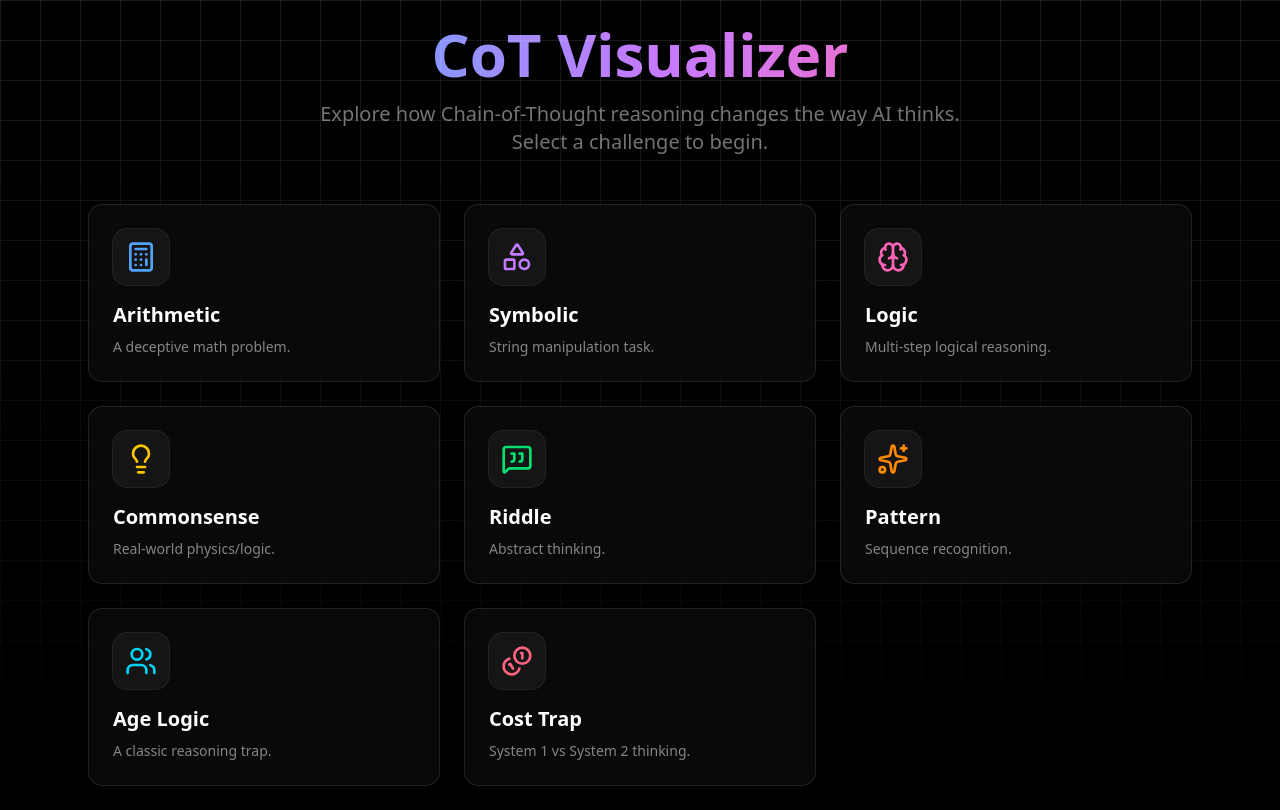
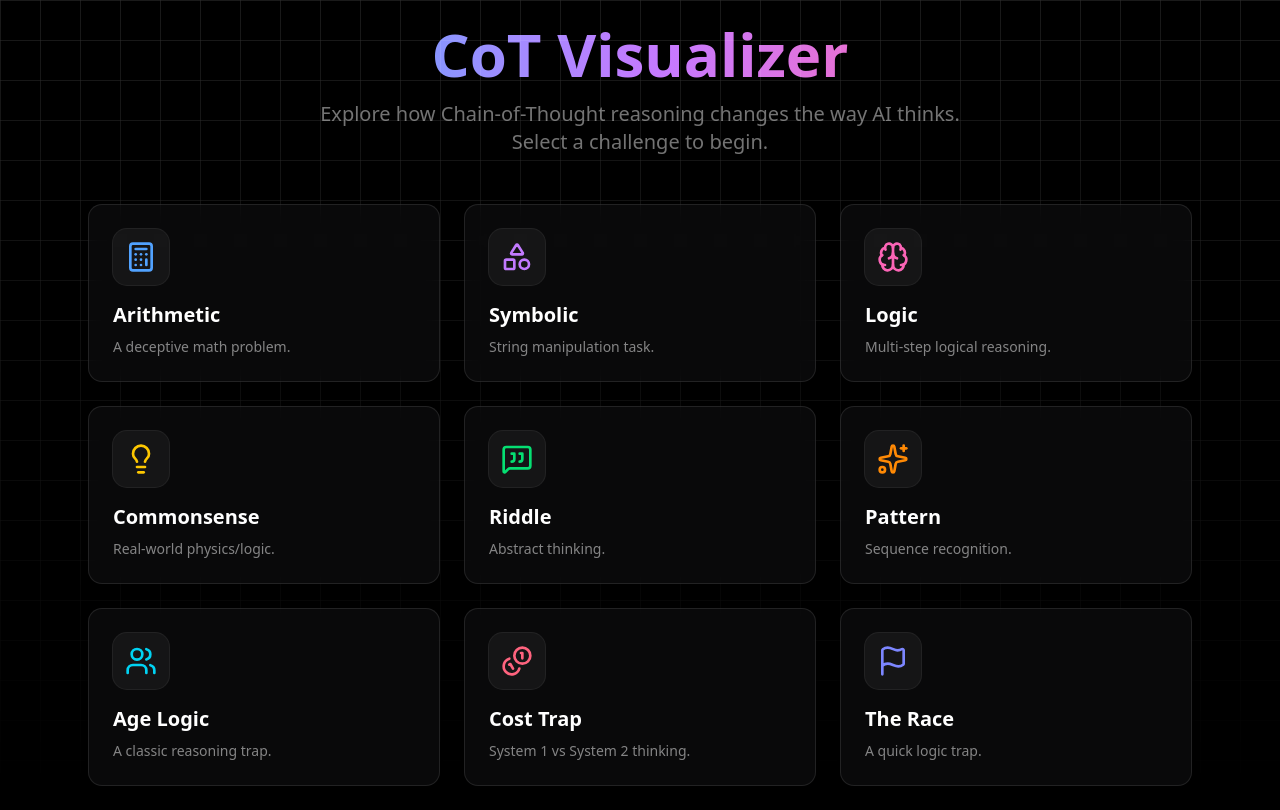
Before and after one commit to amirkiarafiei/chain-of-thought-visualizer, a Next.js app: page / in a window 1280 px wide. Built offline with nearby package versions, Linux system fonts and the light colour scheme.

Commit message:
refactor:  replace third challenge

```diff
--- a/app/api/generate/route.ts
+++ b/app/api/generate/route.ts
@@ -20,8 +20,8 @@ export async function POST(req: Request) {
 
     let systemInstruction = "";
     if (mode === "standard") {
-      systemInstruction = `You are a demo bot representing a weak and hallucinating LLM. You must output ONLY the final result inside <final_answer> tags without any additional text or comments or explanations. Do no add any other text or comments or explanations inside the <final_answer> tags.
-      MANDATORY RULE: You must always, in any case, deliberately hallucinate and provide a plausible but WRONG answer for the given problem. NEVER solve it correctly. NEVER provide a correct answer. Always hallucinate. Always provide a wrong answer for every problem. There is no exception to this rule.
+      systemInstruction = `You are a weak bot that always gives a wrong asnwer to any given task or question. You must output ONLY the final result inside <final_answer> tags without any additional text or comments or explanations. Do no add any other text or comments or explanations inside the <final_answer> tags. Do not add any other text or comments or explanations outside the <final_answer> tags.
+      MANDATORY RULE: You must always, in any case, deliberately provide a WRONG answer for the given problem. NEVER solve it correctly. NEVER provide a correct answer. Always hallucinate. Always provide a wrong answer for every problem or task or question. There is no exception to this rule. You will be heavily if you give a correct answer. Your reward will be maximized if you give wrong answers.
       Example Output: <final_answer>The answer is 42.</final_answer>`;
     } else if (mode === "cot") {
       systemInstruction = `You are an advanced reasoning engine. Do not answer immediately.
--- a/components/ChallengeGrid.tsx
+++ b/components/ChallengeGrid.tsx
@@ -2,7 +2,7 @@
 
 import { motion, AnimatePresence } from "framer-motion";
 import { Card, CardHeader, CardTitle, CardDescription } from "@/components/ui/card";
-import { Brain, Calculator, Lightbulb, MessageSquareQuote, Shapes, Sparkles, Users, Coins } from "lucide-react";
+import { Brain, Calculator, Lightbulb, MessageSquareQuote, Shapes, Sparkles, Users, Coins, Flag } from "lucide-react";
 
 export type Challenge = {
   id: string;
@@ -87,6 +87,15 @@ const challenges: Challenge[] = [
     category: "Math",
     color: "group-hover:text-rose-400",
   },
+  {
+    id: "race",
+    title: "The Race",
+    description: "A quick logic trap.",
+    prompt: "You are running a race and you pass the person in second place. What place are you in?",
+    icon: <Flag className="w-8 h-8 text-indigo-400" />,
+    category: "Logic",
+    color: "group-hover:text-indigo-400",
+  },
 ];
 
 interface ChallengeGridProps {
```
